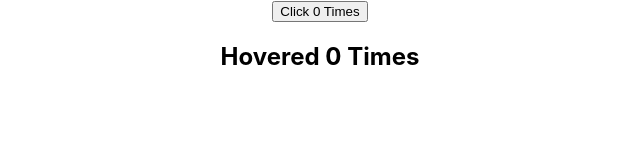
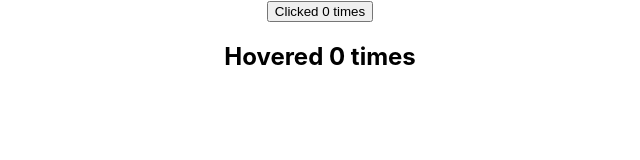
Before and after one commit to mukesh-mahato/Learn-React, a React (Create React App) app: page / in a window 1280 px wide. Shown: the top 160 px of the page, without its empty margins (320-960 px from the left). Built offline with nearby package versions, Linux system fonts and the light colour scheme.

Commit message:
Render Props (part 1)

```diff
--- a/src/App.js
+++ b/src/App.js
@@ -26,13 +26,17 @@
 import PortalDemo from './Components/PortalDemo';
 import ClickCounterHOC from './Components/ClickCounterHOC';
 import HoverCounter from './Components/HoverCounter';
+import ClickCounterRP from './Components/ClickCounterRP';
+import HoverCounterRP from './Components/HoverCounterRP';
 
 
 function App() {
   return (
     <div className="App">
-      <ClickCounterHOC/>
-      <HoverCounter/>
+      <ClickCounterRP />
+      <HoverCounterRP />
+      {/* <ClickCounterHOC/>
+      <HoverCounter/> */}
       {/* <PortalDemo /> */}
       {/* <FRParentInput /> */}
       {/* <FocusInput /> */}
--- /dev/null
+++ b/src/Components/ClickCounterRP.js
@@ -0,0 +1,27 @@
+import React, { Component } from 'react'
+
+class ClickCounterRP extends Component {
+
+    constructor(props) {
+      super(props)
+
+      this.state = {
+         count: 0
+      }
+    }
+
+    countIncrement = () => {
+        this.setState(prevState => {
+            return {count: prevState.count + 1}
+        })
+    }
+
+  render() {
+    const { count } = this.state
+    return (
+      <button onClick={this.countIncrement}>Clicked {count} times</button>
+    )
+  }
+}
+
+export default ClickCounterRP
--- /dev/null
+++ b/src/Components/HoverCounterRP.js
@@ -0,0 +1,27 @@
+import React, { Component } from 'react'
+
+class HoverCounterRP extends Component {
+
+    constructor(props) {
+        super(props)
+
+        this.state = {
+           count: 0
+        }
+      }
+
+      countIncrement = () => {
+          this.setState(prevState => {
+              return {count: prevState.count + 1}
+          })
+      }
+
+  render() {
+    const { count } = this.state
+    return (
+      <h2 onMouseOver={this.countIncrement}>Hovered {count} times</h2>
+    )
+  }
+}
+
+export default HoverCounterRP
--- a/src/Components/withCounter.js
+++ b/src/Components/withCounter.js
@@ -16,7 +16,8 @@
               })
           }
         render () {
-            return <OriginalComponent count={this.state.count} incrementCount={this.incrementCount} />
+            return <OriginalComponent count={this.state.count} incrementCount={this.incrementCount}
+            {...this.props}/>
         }
     }
     return NewComponent
```
